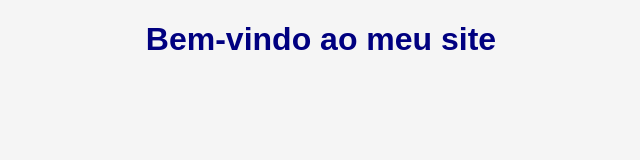
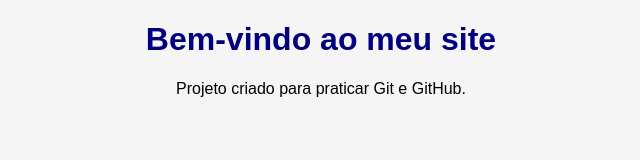
Before and after one commit to ErikGabrielTS/desafio-git-github, a plain HTML site: page index.html in a window 1280 px wide. Shown: the whole page, without its empty margins (319-959 px from the left). Drawn offline with Linux system fonts and the light colour scheme.

Commit message:
feat: adição de uma tag de parágrafo

```diff
--- a/index.html
+++ b/index.html
@@ -7,5 +7,6 @@
   </head>
   <body>
     <h1>Bem-vindo ao meu site</h1>
+    <p>Projeto criado para praticar Git e GitHub.</p>
   </body>
 </html>
```
